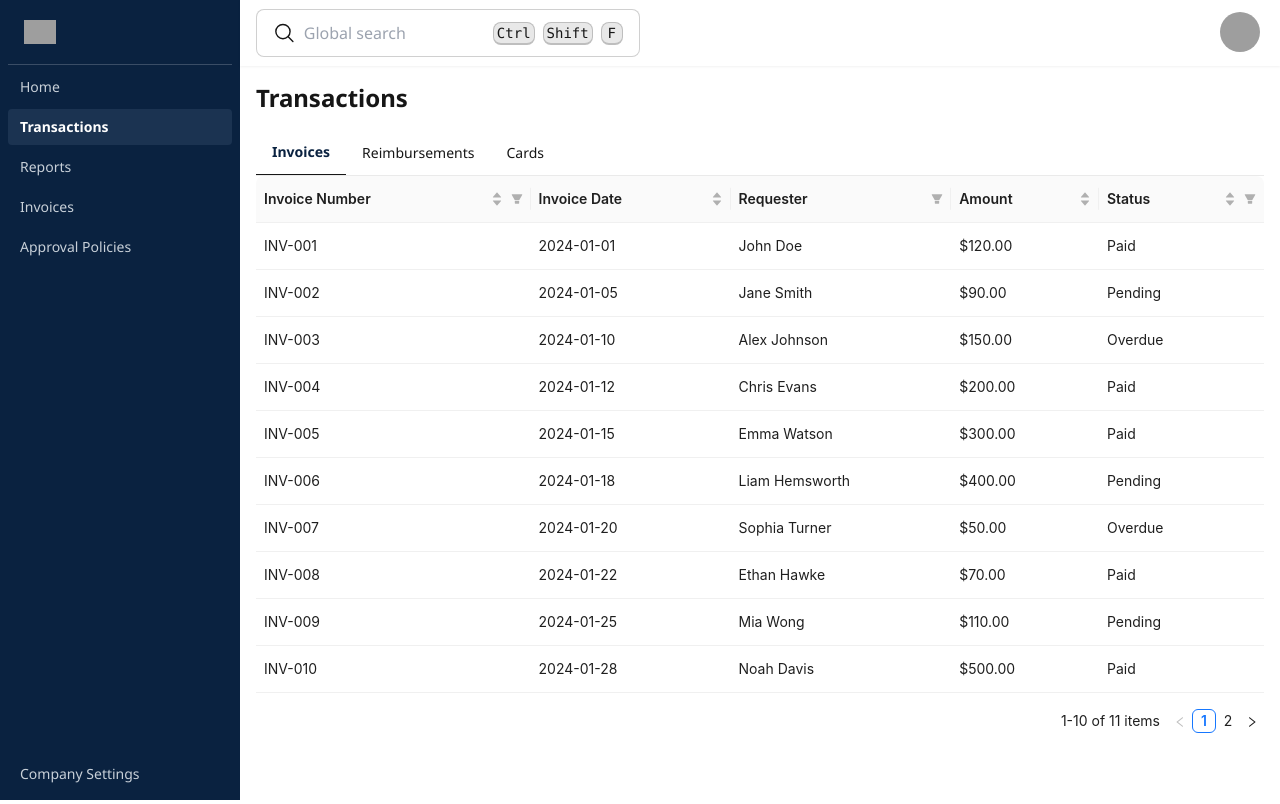
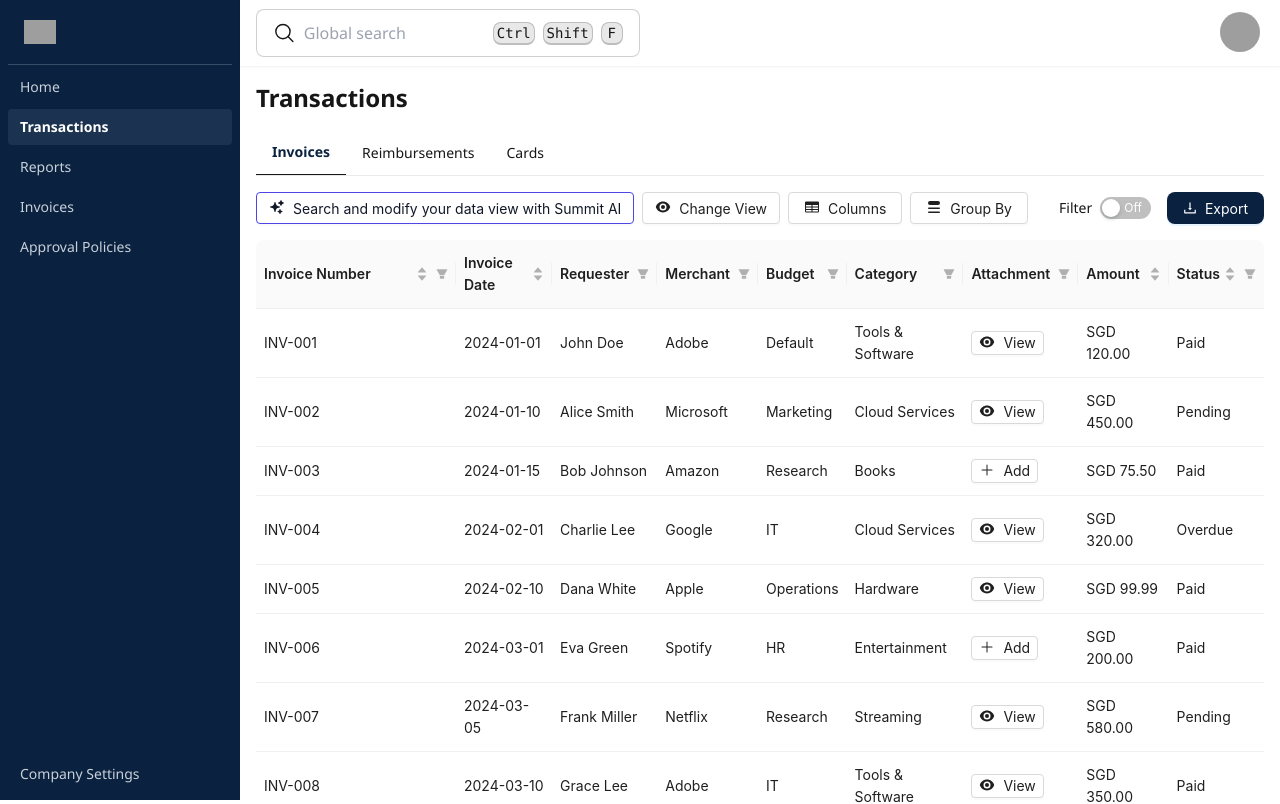
Before and after one commit to claudiofrs/splice-better-table-control, a React (Vite) app: page / in a window 1280 px wide. Shown: the top 804 px of the page. Built offline with nearby package versions, Linux system fonts and the light colour scheme; grey boxes are pictures that could not be loaded.

Commit message:
layout done with control

```diff
--- /dev/null
+++ b/src/components/DummyTable/InvoiceTable.css
@@ -0,0 +1,20 @@
+/* Custom Switch styles */
+.custom-toggle .ant-switch {
+  background-color: #ccc; /* Gray background when unchecked */
+}
+
+.custom-toggle .ant-switch-checked {
+  background-color: #52c41a; /* Success green background when checked */
+}
+
+.custom-toggle .ant-switch-checked .ant-switch-handle {
+  border-color: #52c41a; /* Green border when checked */
+}
+
+.custom-toggle .ant-switch-checked .ant-switch-inner {
+  color: white; /* White text when checked */
+}
+
+.custom-toggle .ant-switch .ant-switch-inner {
+  color: #333; /* Solid gray text when unchecked */
+}
--- a/src/components/DummyTable/InvoiceTable.jsx
+++ b/src/components/DummyTable/InvoiceTable.jsx
@@ -1,49 +1,12 @@
-import React, { useState } from "react";
-import { Input, Checkbox, Button } from "antd";
 import { ProTable } from "@ant-design/pro-components";
 import "antd/dist/reset.css";
 import dataInvoiceTable from "./dataInvoiceTable";
-
-// FilterInput Component for searching and filtering
-const FilterInput = ({ value, onChange, onSearch, filters, onFilterChange }) => {
-    const [searchValue, setSearchValue] = useState(value || "");
-
-    // Handle search input change
-    const handleInputChange = (e) => {
-        const newSearchValue = e.target.value;
-        setSearchValue(newSearchValue);
-        onChange(newSearchValue); // Update parent state for search value
-    };
-
-    // Handle checkbox change
-    const handleCheckboxChange = (checkedValues) => {
-        onFilterChange(checkedValues); // Update selected filters (checkboxes)
-    };
-
-    // Trigger search when user presses enter or blur
-    const handleSearch = () => {
-        onSearch(searchValue);
-    };
-
-    return (
-        <div style={{ padding: 8 }}>
-            {/* Search Input */}
-            <Input
-                placeholder="Search Invoice Number"
-                value={searchValue}
-                onChange={handleInputChange}
-                onBlur={handleSearch}
-                onPressEnter={handleSearch}
-            />
-            {/* Checkbox List for Available Invoice Numbers */}
-            <Checkbox.Group
-                options={filters}
-                onChange={handleCheckboxChange}
-                style={{ marginTop: 8 }}
-            />
-        </div>
-    );
-};
+import { Button } from 'antd';
+import { Switch } from 'antd';
+import { PlusIcon, EyeIcon, SparklesIcon, TableCellsIcon } from '@heroicons/react/24/solid'
+import { DownloadOutlined } from '@ant-design/icons';
+import { QueueListIcon } from "@heroicons/react/16/solid";
+import "./InvoiceTable.css";
 
 const InvoiceTable = () => {
 
@@ -55,25 +18,21 @@ const InvoiceTable = () => {
         return uniqueValues.map(value => ({ text: value, value }));
     };
 
-    const [selectedInvoiceNumbers, setSelectedInvoiceNumbers] = useState([]);
-
-    // Extract unique invoice numbers from the data for the filter
-    const getInvoiceNumbers = () => {
-        return [...new Set(data.map(item => item.invoiceNumber))]; // Get unique invoice numbers
+    const renderAttachmentButton = (attachment) => {
+        if (attachment === "true") {
+            return (
+                <Button type="default" icon={<EyeIcon className="size-4 text-slate-600" />} size="small">
+                    View
+                </Button>
+            );
+        } else {
+            return (
+                <Button type="default" icon={<PlusIcon className="size-4 text-slate-600" />} size="small">
+                    Add
+                </Button>
+            );
+        }
     };
-
-    // Handle the filter search (search by invoice number text)
-    const handleSearch = (value) => {
-        setSelectedInvoiceNumbers(
-            getInvoiceNumbers().filter(invoice => invoice.includes(value))
-        );
-    };
-
-    // Handle the checkbox filter change (select/unselect invoice numbers)
-    const handleFilterChange = (checkedValues) => {
-        setSelectedInvoiceNumbers(checkedValues);
-    };
-
 
     // Table columns
     const columns = [
@@ -81,17 +40,10 @@ const InvoiceTable = () => {
             title: "Invoice Number",
             dataIndex: "invoiceNumber",
             key: "invoiceNumber",
+            width: 200,
             sorter: (a, b) => a.invoiceNumber.localeCompare(b.invoiceNumber),
-            filterDropdown: ({ setSelectedKeys, selectedKeys, confirm, clearFilters }) => (
-                <FilterInput
-                    value={selectedKeys[0]}
-                    onChange={value => setSelectedKeys(value ? [value] : [])}
-                    onSearch={handleSearch}
-                    filters={getInvoiceNumbers().map(val => ({ label: val, value: val }))}
-                    onFilterChange={handleFilterChange}
-                />
-            ),
-            onFilter: (value, record) => selectedInvoiceNumbers.includes(record.invoiceNumber), // Filter by selected invoice numbers
+            filters: generateFilters(data, "invoiceNumber"),
+            onFilter: (value, record) => record.invoiceNumber === value,
         },
         {
             title: "Invoice Date",
@@ -108,9 +60,47 @@ const InvoiceTable = () => {
 
         },
         {
+            title: "Merchant",
+            dataIndex: "merchant",
+            key: "merchant",
+            filters: generateFilters(data, "merchant"),
+            onFilter: (value, record) => record.merchant === value,
+
+        },
+        {
+            title: "Budget",
+            dataIndex: "budget",
+            key: "budget",
+            filters: generateFilters(data, "budget"),
+            onFilter: (value, record) => record.budget === value,
+        },
+        {
+            title: "Category",
+            dataIndex: "category",
+            key: "category",
+            filters: generateFilters(data, "category"),
+            onFilter: (value, record) => record.category === value,
+
+        },
+        {
+            title: "Attachment",
+            dataIndex: "attachment",
+            key: "attachment",
+            filters: generateFilters(data, "attachment"),
+            onFilter: (value, record) => record.attachment === value,
+            render: (attachment) => renderAttachmentButton(attachment),
+        },
+        {
             title: "Amount",
             dataIndex: "amount",
             key: "amount",
+            render: (amount) => {
+                const parsedAmount = parseFloat(amount);
+                if (isNaN(parsedAmount)) {
+                    return "NaN"; // Fallback if invalid
+                }
+                return `SGD ${parsedAmount.toFixed(2)}`;
+            },
             sorter: (a, b) => parseFloat(a.amount.replace("$", "")) - parseFloat(b.amount.replace("$", "")),
         },
         {
@@ -124,6 +114,76 @@ const InvoiceTable = () => {
     ];
 
     return (
+        <>
+            <div className="flex items-center justify-between space-x-4 py-4">
+                {/* Left Group Control */}
+                <div className="flex items-center space-x-2">
+                    {/* Button with AI Gemini gradient border */}
+                    <Button
+                        className="justify-start border-1 border-[#4F46E5] rounded-[4px] text-gray-900 font-normal px-3"
+                        type="default"
+                        icon={<SparklesIcon className="size-4" />}
+                        size="medium"
+                    >
+                        Search and modify your data view with Summit AI
+                    </Button>
+
+                    {/* Button with Chevron down icon */}
+                    <Button
+                        className="flex items-center font-normal rounded-[4px] px-3"
+                        type="default"
+                        icon={<EyeIcon className="size-4" />}
+                        size="medium"
+                    >
+                        Change View
+                    </Button>
+
+                    {/* Button with Columns label */}
+                    <Button
+                        className="flex items-center font-normal rounded-[4px]"
+                        type="default"
+                        icon={<TableCellsIcon className="size-4" />}
+                        size="medium"
+                    >
+                        Columns
+                    </Button>
+
+                    {/* Button with Group By label */}
+                    <Button
+                        className="flex items-center font-normal rounded-[4px]"
+                        type="default"
+                        icon={<QueueListIcon className="size-4" />}
+                        size="medium"
+                    >
+                        Group By
+                    </Button>
+                </div>
+
+                {/* Right Group Control */}
+                <div className="flex items-center space-x-4">
+                    {/* Toggle Switch with custom color change */}
+                    <label className="flex items-center space-x-2">
+                        <span className="text-sm font-normal">Filter</span>
+                        <Switch
+                            defaultChecked={false}
+                            checkedChildren="On"
+                            unCheckedChildren="Off"
+                            className="custom-toggle"
+                        />
+                    </label>
+
+                    {/* Button with Download icon */}
+                    <Button
+                        className="rounded-[8px] bg-primary"
+                        type="primary"
+                        icon={<DownloadOutlined />}
+                        size="medium"
+                    >
+                        Export
+                    </Button>
+                </div>
+            </div>
+
             <ProTable
                 columns={columns}
                 dataSource={data}
@@ -133,7 +193,7 @@ const InvoiceTable = () => {
                 }}
                 search={false} // Disable search functionality for simplicity
                 options={false} // Disable default toolbar
-        />
+            /></>
     );
 };
 
--- a/src/components/DummyTable/dataInvoiceTable.jsx
+++ b/src/components/DummyTable/dataInvoiceTable.jsx
@@ -1,93 +1,256 @@
 const dataInvoiceTable = [
     {
-        id: 1,
-        invoiceNumber: "INV-001",
-        customer: "John Doe",
-        date: "2024-01-01",
-        amount: "$120.00",
-        status: "Paid",
+        "id": 1,
+        "invoiceNumber": "INV-001",
+        "customer": "John Doe",
+        "date": "2024-01-01",
+        "amount": "120.00",  // Removed the $
+        "status": "Paid",
+        "budget": "Default",
+        "merchant": "Adobe",
+        "category": "Tools & Software",
+        "attachment": "true"
     },
     {
-        id: 2,
-        invoiceNumber: "INV-002",
-        customer: "Jane Smith",
-        date: "2024-01-05",
-        amount: "$90.00",
-        status: "Pending",
+        "id": 2,
+        "invoiceNumber": "INV-002",
+        "customer": "Alice Smith",
+        "date": "2024-01-10",
+        "amount": "450.00",  // Removed the $
+        "status": "Pending",
+        "budget": "Marketing",
+        "merchant": "Microsoft",
+        "category": "Cloud Services",
+        "attachment": "true"
     },
     {
-        id: 3,
-        invoiceNumber: "INV-003",
-        customer: "Alex Johnson",
-        date: "2024-01-10",
-        amount: "$150.00",
-        status: "Overdue",
-    },
-    // Add more sample data (up to 11 entries)
-    {
-        id: 4,
-        invoiceNumber: "INV-004",
-        customer: "Chris Evans",
-        date: "2024-01-12",
-        amount: "$200.00",
-        status: "Paid",
+        "id": 3,
+        "invoiceNumber": "INV-003",
+        "customer": "Bob Johnson",
+        "date": "2024-01-15",
+        "amount": "75.50",  // Removed the $
+        "status": "Paid",
+        "budget": "Research",
+        "merchant": "Amazon",
+        "category": "Books",
+        "attachment": "false"
     },
     {
-        id: 5,
-        invoiceNumber: "INV-005",
-        customer: "Emma Watson",
-        date: "2024-01-15",
-        amount: "$300.00",
-        status: "Paid",
+        "id": 4,
+        "invoiceNumber": "INV-004",
+        "customer": "Charlie Lee",
+        "date": "2024-02-01",
+        "amount": "320.00",  // Removed the $
+        "status": "Overdue",
+        "budget": "IT",
+        "merchant": "Google",
+        "category": "Cloud Services",
+        "attachment": "true"
     },
     {
-        id: 6,
-        invoiceNumber: "INV-006",
-        customer: "Liam Hemsworth",
-        date: "2024-01-18",
-        amount: "$400.00",
-        status: "Pending",
+        "id": 5,
+        "invoiceNumber": "INV-005",
+        "customer": "Dana White",
+        "date": "2024-02-10",
+        "amount": "99.99",  // Removed the $
+        "status": "Paid",
+        "budget": "Operations",
+        "merchant": "Apple",
+        "category": "Hardware",
+        "attachment": "true"
     },
     {
-        id: 7,
-        invoiceNumber: "INV-007",
-        customer: "Sophia Turner",
-        date: "2024-01-20",
-        amount: "$50.00",
-        status: "Overdue",
+        "id": 6,
+        "invoiceNumber": "INV-006",
+        "customer": "Eva Green",
+        "date": "2024-03-01",
+        "amount": "200.00",  // Removed the $
+        "status": "Paid",
+        "budget": "HR",
+        "merchant": "Spotify",
+        "category": "Entertainment",
+        "attachment": "false"
     },
     {
-        id: 8,
-        invoiceNumber: "INV-008",
-        customer: "Ethan Hawke",
-        date: "2024-01-22",
-        amount: "$70.00",
-        status: "Paid",
+        "id": 7,
+        "invoiceNumber": "INV-007",
+        "customer": "Frank Miller",
+        "date": "2024-03-05",
+        "amount": "580.00",  // Removed the $
+        "status": "Pending",
+        "budget": "Research",
+        "merchant": "Netflix",
+        "category": "Streaming",
+        "attachment": "true"
     },
     {
-        id: 9,
-        invoiceNumber: "INV-009",
-        customer: "Mia Wong",
-        date: "2024-01-25",
-        amount: "$110.00",
-        status: "Pending",
+        "id": 8,
+        "invoiceNumber": "INV-008",
+        "customer": "Grace Lee",
+        "date": "2024-03-10",
+        "amount": "350.00",  // Removed the $
+        "status": "Paid",
+        "budget": "IT",
+        "merchant": "Adobe",
+        "category": "Tools & Software",
+        "attachment": "true"
     },
     {
-        id: 10,
-        invoiceNumber: "INV-010",
-        customer: "Noah Davis",
-        date: "2024-01-28",
-        amount: "$500.00",
-        status: "Paid",
+        "id": 9,
+        "invoiceNumber": "INV-009",
+        "customer": "Harry Brown",
+        "date": "2024-03-15",
+        "amount": "145.75",  // Removed the $
+        "status": "Paid",
+        "budget": "Operations",
+        "merchant": "Microsoft",
+        "category": "Software",
+        "attachment": "false"
     },
     {
-        id: 11,
-        invoiceNumber: "INV-011",
-        customer: "Isabella Lee",
-        date: "2024-01-30",
-        amount: "$600.00",
-        status: "Overdue",
+        "id": 10,
+        "invoiceNumber": "INV-010",
+        "customer": "Ivy Davis",
+        "date": "2024-03-20",
+        "amount": "212.30",  // Removed the $
+        "status": "Overdue",
+        "budget": "Research",
+        "merchant": "Amazon",
+        "category": "Hardware",
+        "attachment": "true"
     },
-];
+    {
+        "id": 11,
+        "invoiceNumber": "INV-011",
+        "customer": "Jack Harris",
+        "date": "2024-04-01",
+        "amount": "320.00",  // Removed the $
+        "status": "Paid",
+        "budget": "IT",
+        "merchant": "Apple",
+        "category": "Hardware",
+        "attachment": "false"
+    },
+    {
+        "id": 12,
+        "invoiceNumber": "INV-012",
+        "customer": "Kerry Wilson",
+        "date": "2024-04-10",
+        "amount": "199.50",  // Removed the $
+        "status": "Pending",
+        "budget": "Research",
+        "merchant": "Google",
+        "category": "Cloud Services",
+        "attachment": "true"
+    },
+    {
+        "id": 13,
+        "invoiceNumber": "INV-013",
+        "customer": "Liam Clark",
+        "date": "2024-04-15",
+        "amount": "150.00",  // Removed the $
+        "status": "Paid",
+        "budget": "Marketing",
+        "merchant": "Spotify",
+        "category": "Entertainment",
+        "attachment": "true"
+    },
+    {
+        "id": 14,
+        "invoiceNumber": "INV-014",
+        "customer": "Monica Taylor",
+        "date": "2024-04-20",
+        "amount": "499.99",  // Removed the $
+        "status": "Overdue",
+        "budget": "Operations",
+        "merchant": "Adobe",
+        "category": "Tools & Software",
+        "attachment": "false"
+    },
+    {
+        "id": 15,
+        "invoiceNumber": "INV-015",
+        "customer": "Nina Robinson",
+        "date": "2024-05-01",
+        "amount": "112.30",  // Removed the $
+        "status": "Paid",
+        "budget": "HR",
+        "merchant": "Netflix",
+        "category": "Streaming",
+        "attachment": "true"
+    },
+    {
+        "id": 16,
+        "invoiceNumber": "INV-016",
+        "customer": "Oscar Walker",
+        "date": "2024-05-05",
+        "amount": "350.00",  // Removed the $
+        "status": "Pending",
+        "budget": "Research",
+        "merchant": "Microsoft",
+        "category": "Software",
+        "attachment": "true"
+    },
+    {
+        "id": 17,
+        "invoiceNumber": "INV-017",
+        "customer": "Paula Adams",
+        "date": "2024-05-10",
+        "amount": "250.00",  // Removed the $
+        "status": "Paid",
+        "budget": "IT",
+        "merchant": "Amazon",
+        "category": "Hardware",
+        "attachment": "true"
+    },
+    {
+        "id": 18,
+        "invoiceNumber": "INV-018",
+        "customer": "Quinn Phillips",
+        "date": "2024-05-15",
+        "amount": "75.00",  // Removed the $
+        "status": "Paid",
+        "budget": "Operations",
+        "merchant": "Google",
+        "category": "Cloud Services",
+        "attachment": "false"
+    },
+    {
+        "id": 19,
+        "invoiceNumber": "INV-019",
+        "customer": "Rachel Green",
+        "date": "2024-06-01",
+        "amount": "670.50",  // Removed the $
+        "status": "Overdue",
+        "budget": "Marketing",
+        "merchant": "Spotify",
+        "category": "Entertainment",
+        "attachment": "true"
+    },
+    {
+        "id": 20,
+        "invoiceNumber": "INV-020",
+        "customer": "Steve Martin",
+        "date": "2024-06-05",
+        "amount": "115.00",  // Removed the $
+        "status": "Pending",
+        "budget": "IT",
+        "merchant": "Apple",
+        "category": "Software",
+        "attachment": "false"
+    },
+    {
+        "id": 21,
+        "invoiceNumber": "INV-021",
+        "customer": "Tracy Lee",
+        "date": "2024-06-10",
+        "amount": "88.00",  // Removed the $
+        "status": "Paid",
+        "budget": "HR",
+        "merchant": "Amazon",
+        "category": "Books",
+        "attachment": "true"
+    }
+]
 
-export default dataInvoiceTable
+export default dataInvoiceTable;
--- a/src/components/Topbar/Topbar.jsx
+++ b/src/components/Topbar/Topbar.jsx
@@ -33,7 +33,7 @@ function Topbar() {
           </div>
           <ul
             tabIndex={0}
-            className="menu menu-sm dropdown-content bg-base-100 rounded-md z-[1] mt-3 w-52 p-2 shadow gap-2"
+            className="menu menu-sm dropdown-content bg-base-100 rounded-md z-50 mt-3 w-52 p-2 shadow gap-2"
           >
             <li>
               <div className="block">
```
Lines whose indentation alone changed are shown as unchanged.
